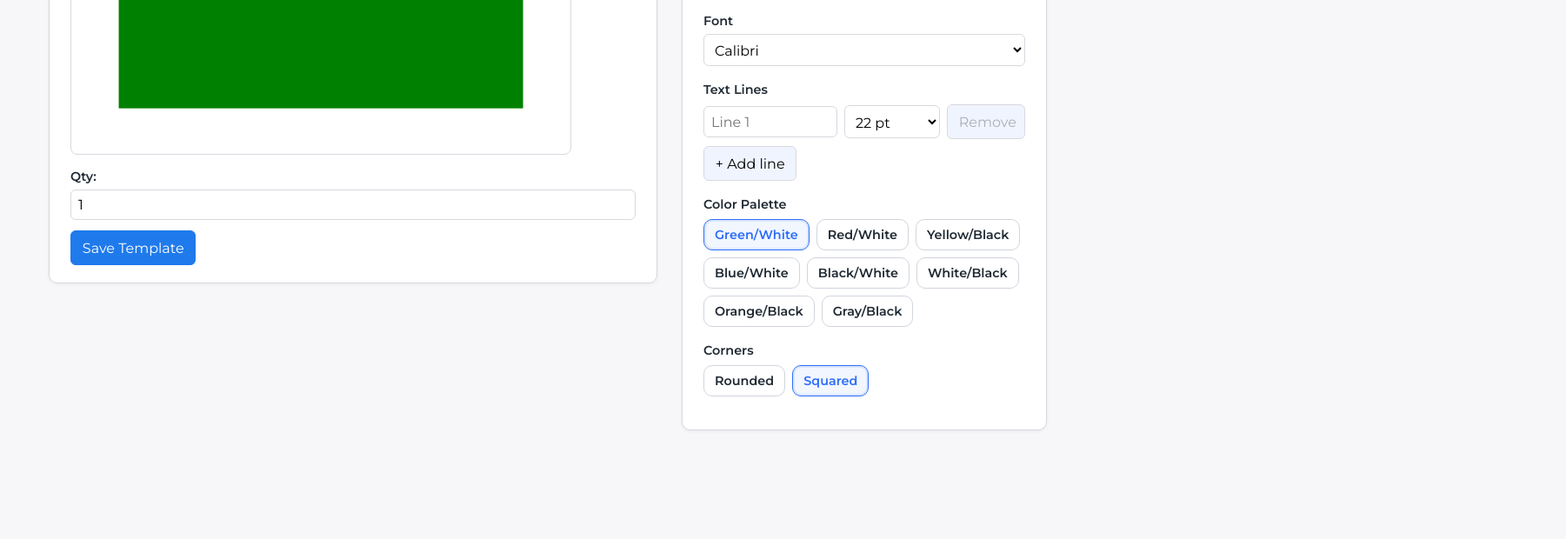
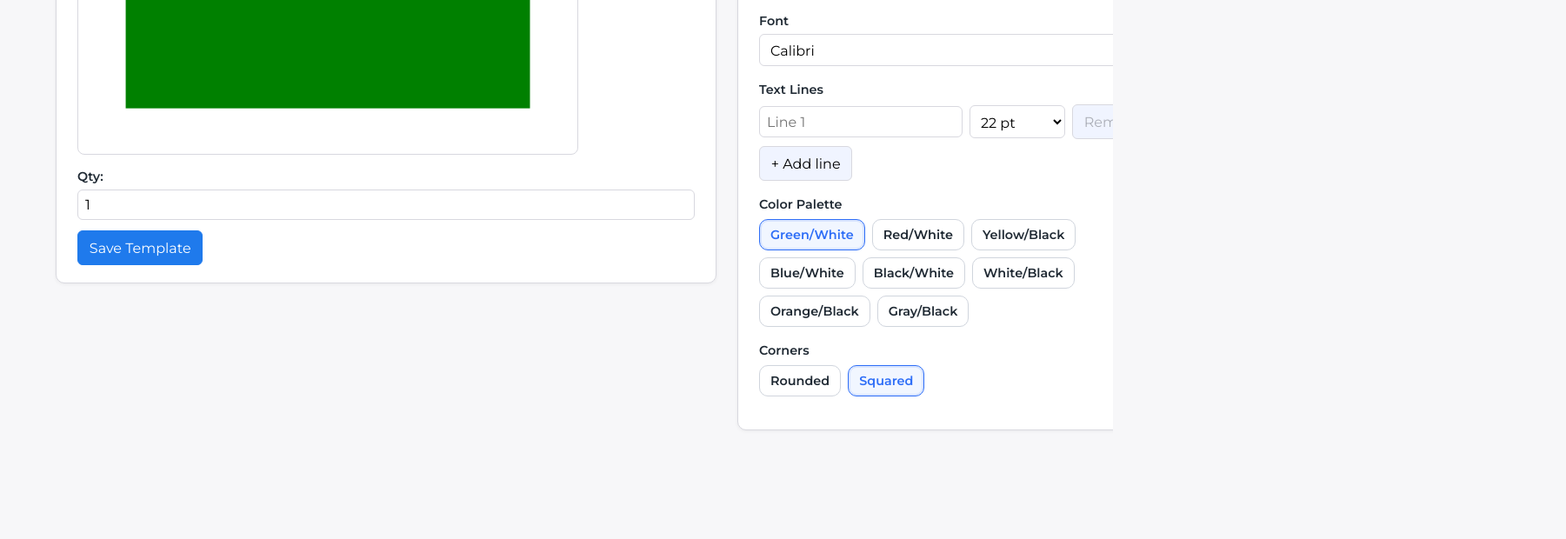
Before and after one commit to treysenparkinson/NameplateLabelCreatorMTX, a website: page index.html in a window 1280 px wide. Shown: the part 180-800 px from the top of the page at 87% size, 1801 px wide, since content can reach past the window. Drawn offline with Linux system fonts and the light colour scheme.

Commit message:
re worked the clipping of the saved templates

```diff
--- a/styles.css
+++ b/styles.css
@@ -24,11 +24,13 @@ body {
 }
 
 .page {
-  max-width: 1760px;         /* wider canvas so all three columns fit */
+  max-width: 2040px;        /* wider canvas so all three columns fit */
   margin: 0 auto;
-  padding: 24px 32px;        /* modest outer gutters */
+  padding: 24px 40px;       /* modest outer gutters */
   box-sizing: border-box;
 }
+
+html, body { overflow-x: clip; }
 
 h1, h2, h3 {
   margin: 0 0 0.5rem;
@@ -198,17 +200,17 @@ button:hover {
 #appShell.three-col {
   display: grid;
   grid-template-columns:
-    minmax(780px, 1fr)
-    minmax(420px, 440px)
-    360px;
-  gap: 28px;
+    minmax(820px, 1fr)
+    minmax(500px, 540px)
+    420px;
+  gap: 24px;
   align-items: start;
 }
 
 @media (max-width: 1480px) {
   .app-grid.three-col,
   #appShell.three-col {
-    grid-template-columns: minmax(700px, 1fr) 420px 340px;
+    grid-template-columns: minmax(760px, 1fr) 500px 380px;
   }
 }
 
```
